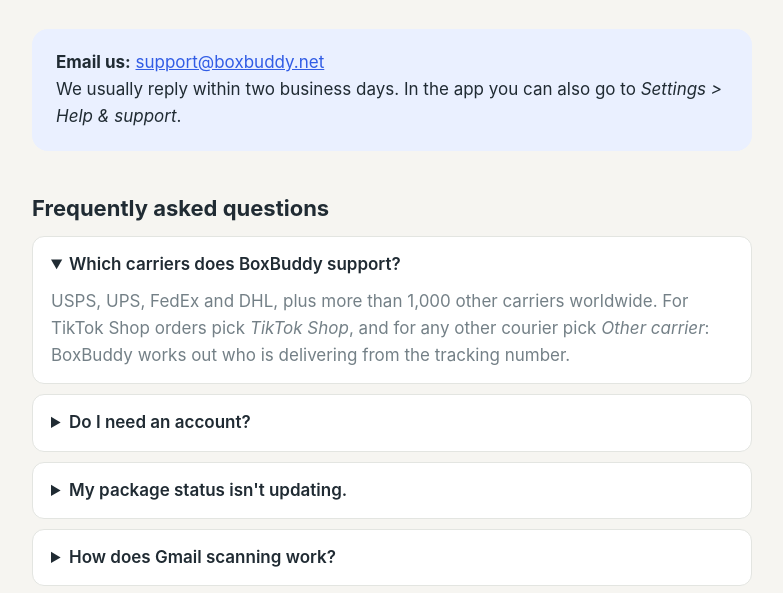
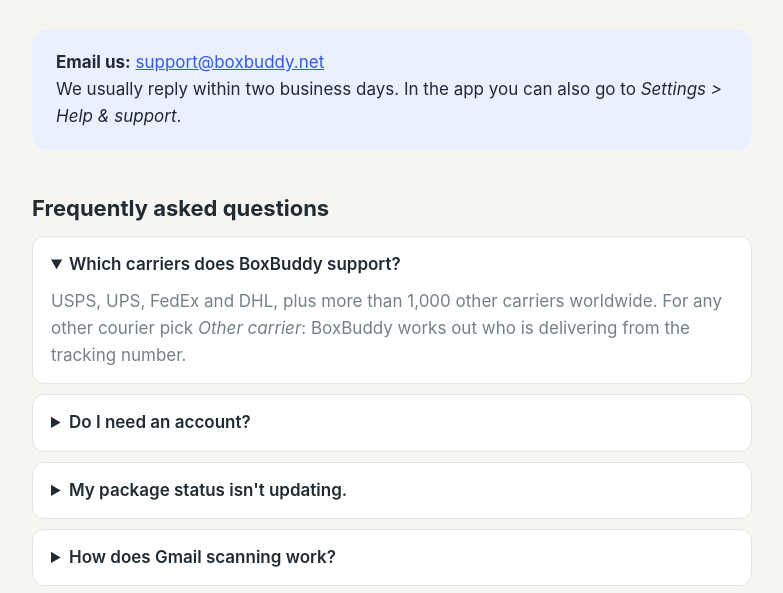
Before and after one commit to benkulis/boxbuddy-website, a plain HTML site: page support/index.html in a window 1280 px wide. Both pictures are taken after a click on the heading "Which carriers does BoxBuddy support?". Shown: the part 192-785 px from the top of the page, without its empty margins (248-1031 px from the left). Drawn offline with Linux system fonts and the light colour scheme.

Commit message:
docs(support): drop the TikTok Shop option from the carriers FAQ
Co-Authored-By: Claude Opus 5.5 <noreply@anthropic.com>

```diff
--- a/support/index.html
+++ b/support/index.html
@@ -23,7 +23,7 @@
 </div>
 <h2>Frequently asked questions</h2>
 <details><summary>Which carriers does BoxBuddy support?</summary>
-<p>USPS, UPS, FedEx and DHL, plus more than 1,000 other carriers worldwide. For TikTok Shop orders pick <em>TikTok Shop</em>, and for any other courier pick <em>Other carrier</em>: BoxBuddy works out who is delivering from the tracking number.</p></details>
+<p>USPS, UPS, FedEx and DHL, plus more than 1,000 other carriers worldwide. For any other courier pick <em>Other carrier</em>: BoxBuddy works out who is delivering from the tracking number.</p></details>
 <details><summary>Do I need an account?</summary>
 <p>No. BoxBuddy starts you with a guest account. Sign in with Apple, Google or an email code from Settings to keep your packages if you change phones. Guest accounts that go unused for 90 days are deleted.</p></details>
 <details><summary>My package status isn't updating.</summary>
```
